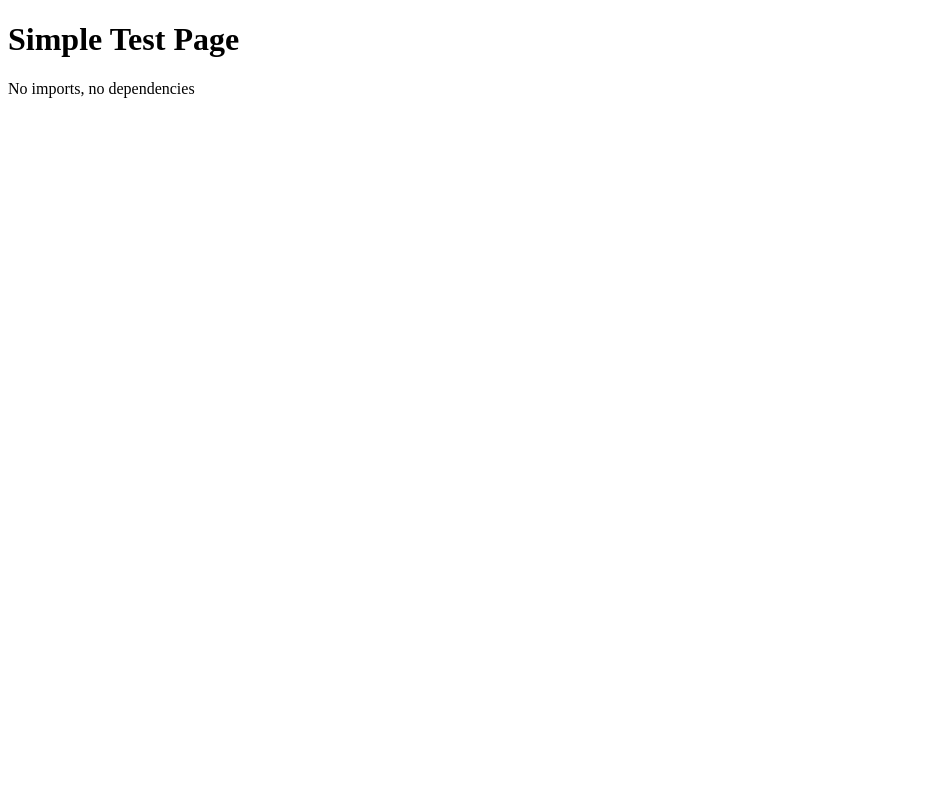
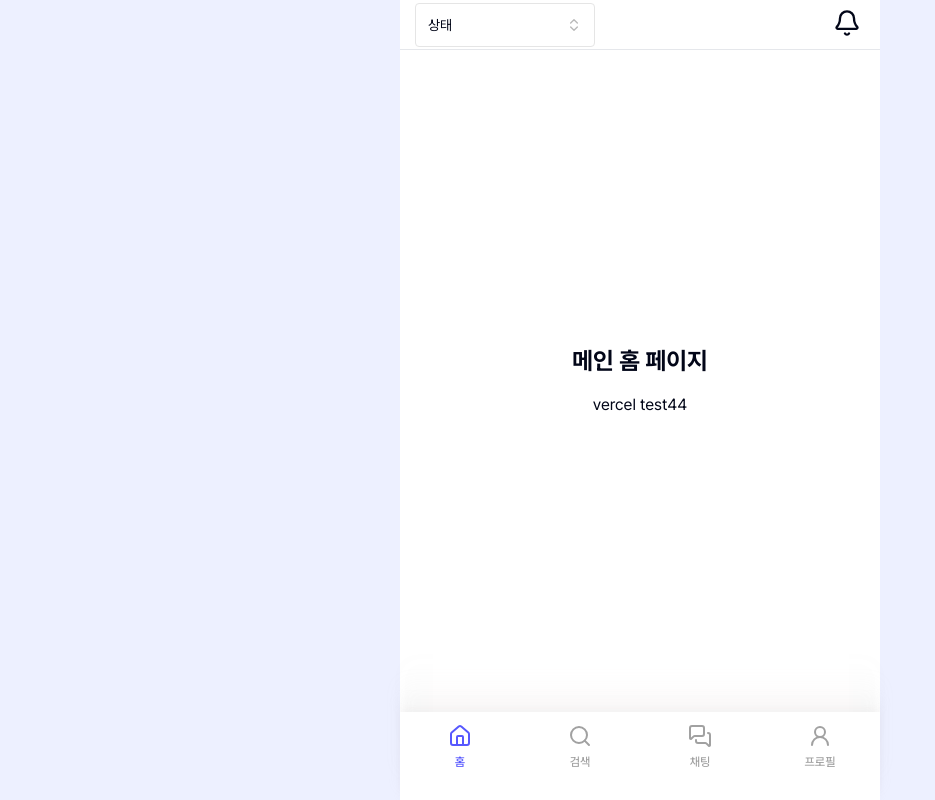
Before and after one commit to Kernel360/KFE3-e2e-WONDERFUL, a Next.js app in the folder apps/web/: page / in a window 1280 px wide. Shown: the whole page, without its empty margins (0-935 px from the left). Built offline with nearby package versions, Linux system fonts and the light colour scheme.

Commit message:
fix:page,louter 원상복구, output파일 위치 디버깅

```diff
--- a/apps/web/app/layout.tsx
+++ b/apps/web/app/layout.tsx
@@ -1,88 +1,80 @@
-// import localFont from 'next/font/local';
+import localFont from 'next/font/local';
 
-// import type { Metadata, Viewport } from 'next';
+import type { Metadata, Viewport } from 'next';
 
-// import { MainLayout } from '@/components/layout';
+import { MainLayout } from '@/components/layout';
 
-// import QueryProvider from '@/lib/providers/query-provider';
+import QueryProvider from '@/lib/providers/query-provider';
 
-// import './globals.css';
+import './globals.css';
 
-// const pretendard = localFont({
-//   src: '../public/fonts/PretendardVariable.woff2',
-//   display: 'swap',
-//   weight: '45 920',
-//   style: 'normal',
-//   variable: '--font-pretendard',
-// });
+const pretendard = localFont({
+  src: '../public/fonts/PretendardVariable.woff2',
+  display: 'swap',
+  weight: '45 920',
+  style: 'normal',
+  variable: '--font-pretendard',
+});
 
-// const APP_NAME = '지역 경매 서비스';
-// const APP_DEFAULT_TITLE = '지역 경매 서비스';
-// const APP_TITLE_TEMPLATE = '%s - 경매앱';
-// const APP_DESCRIPTION = '지역 기반 실시간 경매 플랫폼';
+const APP_NAME = '지역 경매 서비스';
+const APP_DEFAULT_TITLE = '지역 경매 서비스';
+const APP_TITLE_TEMPLATE = '%s - 경매앱';
+const APP_DESCRIPTION = '지역 기반 실시간 경매 플랫폼';
 
-// // 클라이언트 컴포넌트와 서버 컴포넌트 분리
-// export const metadata: Metadata = {
-//   applicationName: APP_NAME,
-//   title: {
-//     default: APP_DEFAULT_TITLE,
-//     template: APP_TITLE_TEMPLATE,
-//   },
-//   description: APP_DESCRIPTION,
-//   manifest: '/manifest.webmanifest',
-//   appleWebApp: {
-//     capable: true,
-//     statusBarStyle: 'default',
-//     title: APP_DEFAULT_TITLE,
-//   },
-//   formatDetection: {
-//     telephone: false,
-//   },
-//   openGraph: {
-//     type: 'website',
-//     siteName: APP_NAME,
-//     title: {
-//       default: APP_DEFAULT_TITLE,
-//       template: APP_TITLE_TEMPLATE,
-//     },
-//     description: APP_DESCRIPTION,
-//   },
-//   twitter: {
-//     card: 'summary',
-//     title: {
-//       default: APP_DEFAULT_TITLE,
-//       template: APP_TITLE_TEMPLATE,
-//     },
-//     description: APP_DESCRIPTION,
-//   },
-// };
+// 클라이언트 컴포넌트와 서버 컴포넌트 분리
+export const metadata: Metadata = {
+  applicationName: APP_NAME,
+  title: {
+    default: APP_DEFAULT_TITLE,
+    template: APP_TITLE_TEMPLATE,
+  },
+  description: APP_DESCRIPTION,
+  manifest: '/manifest.webmanifest',
+  appleWebApp: {
+    capable: true,
+    statusBarStyle: 'default',
+    title: APP_DEFAULT_TITLE,
+  },
+  formatDetection: {
+    telephone: false,
+  },
+  openGraph: {
+    type: 'website',
+    siteName: APP_NAME,
+    title: {
+      default: APP_DEFAULT_TITLE,
+      template: APP_TITLE_TEMPLATE,
+    },
+    description: APP_DESCRIPTION,
+  },
+  twitter: {
+    card: 'summary',
+    title: {
+      default: APP_DEFAULT_TITLE,
+      template: APP_TITLE_TEMPLATE,
+    },
+    description: APP_DESCRIPTION,
+  },
+};
 
-// export const viewport: Viewport = {
-//   themeColor: '#fff',
-//   width: 'device-width',
-//   initialScale: 1,
-//   maximumScale: 1,
-//   userScalable: false,
-// };
+export const viewport: Viewport = {
+  themeColor: '#fff',
+  width: 'device-width',
+  initialScale: 1,
+  maximumScale: 1,
+  userScalable: false,
+};
 
-// const RootLayout = ({ children }: { children: React.ReactNode }) => {
-//   return (
-//     <html lang="ko" className={pretendard.variable}>
-//       <body className={pretendard.className} suppressHydrationWarning>
-//         <QueryProvider>
-//           <MainLayout>{children}</MainLayout>
-//         </QueryProvider>
-//       </body>
-//     </html>
-//   );
-// };
-
-// export default RootLayout;
-
-export default function RootLayout({ children }: { children: React.ReactNode }) {
+const RootLayout = ({ children }: { children: React.ReactNode }) => {
   return (
-    <html>
-      <body>{children}</body>
+    <html lang="ko" className={pretendard.variable}>
+      <body className={pretendard.className} suppressHydrationWarning>
+        <QueryProvider>
+          <MainLayout>{children}</MainLayout>
+        </QueryProvider>
+      </body>
     </html>
   );
-}
+};
+
+export default RootLayout;
--- a/apps/web/app/page.tsx
+++ b/apps/web/app/page.tsx
@@ -1,17 +1,9 @@
-// 'use client';
+'use client';
 
-// import HomePage from '@/pages/HomePage';
+import HomePage from '@/pages/HomePage';
 
 const Page = () => {
-  // return <HomePage />;
-  return (
-    <html>
-      <body>
-        <h1>Simple Test Page</h1>
-        <p>No imports, no dependencies</p>
-      </body>
-    </html>
-  );
+  return <HomePage />;
 };
 
 export default Page;
```
Also changed, not shown: 1 other file (tests, documents, lock files or other folders).
